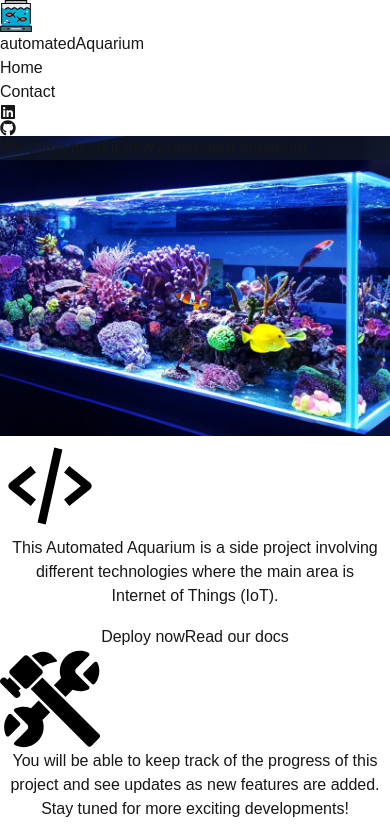
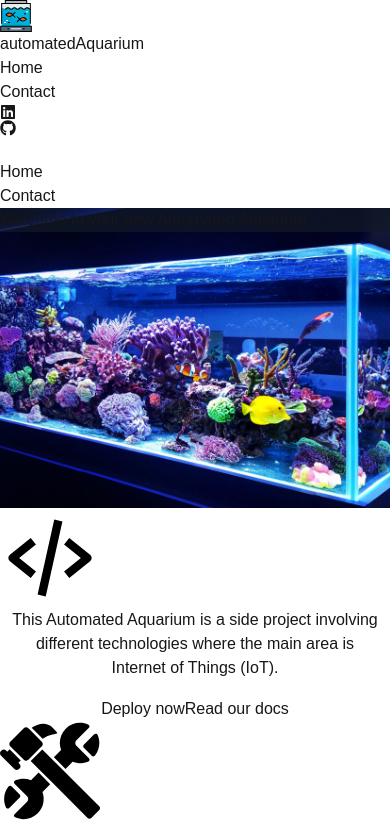
Before and after one commit to Joserra13/automated-aquarium, a Next.js app in the folder automated-aquarium-web/: page / in a window 390 px wide. Shown: the top 824 px of the page. Built offline with nearby package versions, Linux system fonts and the light colour scheme.

Commit message:
Feat: Add dropdown menu for mobile view

```diff
--- a/automated-aquarium-web/src/components/Header.tsx
+++ b/automated-aquarium-web/src/components/Header.tsx
@@ -1,20 +1,28 @@
 // app/header.tsx
-
+"use client"
 // Import necessary modules
-import Link from 'next/link';
-import { FaGithub, FaLinkedin } from 'react-icons/fa';
-import Image from 'next/image';
+import Link from "next/link";
+import { FaGithub, FaLinkedin } from "react-icons/fa";
+import Image from "next/image";
+import { useState } from "react";
 
 // Define the Header component
 export default function Header() {
+  const [isMobileNavVisible, setIsMobileNavVisible] = useState(false);
+
   return (
     <header className="text-white py-4 sticky top-0 z-50 font-[family-name:var(--font-geist-sans)] h-32">
       {/* Header container */}
       <div className="container mx-auto px-4 flex justify-center items-center md:justify-between relative">
         {/* Website title with icon */}
         <Link href="/" className="flex items-center gap-2">
-            <Image src="/automated-aquarium/main-icon.svg" alt="Main Icon" width={32} height={32} />
-            <h1 className="text-xl font-semibold">automatedAquarium</h1>
+          <Image
+            src="/automated-aquarium/main-icon.svg"
+            alt="Main Icon"
+            width={32}
+            height={32}
+          />
+          <h1 className="text-xl font-semibold">automatedAquarium</h1>
         </Link>
         {/* Navigation menu */}
         <nav className="hidden md:block absolute left-1/2 transform -translate-x-1/2">
@@ -52,6 +60,55 @@ export default function Header() {
           <SocialIcons />
         </div>
         {/* Add Mobile Navigation Toggle Here */}
+        <div className="md:hidden">
+          <button
+            onClick={() => setIsMobileNavVisible(!isMobileNavVisible)}
+          >
+            <svg
+              className="w-6 h-6"
+              fill="none"
+              stroke="currentColor"
+              viewBox="0 0 24 24"
+              xmlns="http://www.w3.org/2000/svg"
+            >
+              <path
+                strokeLinecap="round"
+                strokeLinejoin="round"
+                strokeWidth="2"
+                d="M4 6h16M4 12h16m-7 6h7"
+              ></path>
+            </svg>
+          </button>
+        </div>
+        <nav id="mobile-nav" className={`md:hidden absolute top-full left-0 right-0 ${isMobileNavVisible ? '' : 'hidden'} bg-gray-800 rounded-lg p-4`}>
+          <ul className="flex flex-col gap-y-4 mt-4">
+            <li>
+              <Link href="/" className="hover:text-gray-300">
+                Home
+              </Link>
+            </li>
+            {/* <li>
+              <Link href="/about" className="hover:text-gray-300">
+          About
+              </Link>
+            </li> */}
+            {/* <li>
+              <Link href="/portfolio" className="hover:text-gray-300">
+          Portfolio
+              </Link>
+            </li> */}
+            {/* <li>
+              <Link href="/blog" className="hover:text-gray-300">
+          Blog
+              </Link>
+            </li> */}
+            <li>
+              <Link href="/contact" className="hover:text-gray-300">
+                Contact
+              </Link>
+            </li>
+          </ul>
+        </nav>
       </div>
     </header>
   );
```
